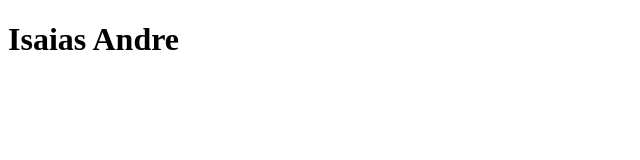
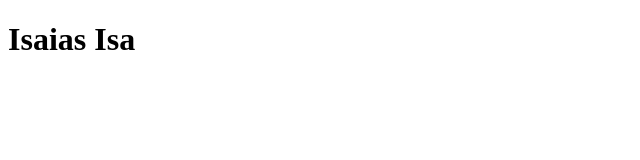
Before and after one commit to allys00/git-cuca, a plain HTML site: page isaias-roberio.html in a window 1280 px wide. Shown: the full height of the page, 0-640 px from the left. Drawn offline with Linux system fonts and the light colour scheme.

Commit message:
Troquei titulo

```diff
--- a/isaias-roberio.html
+++ b/isaias-roberio.html
@@ -6,6 +6,6 @@
   <title>Cuca Barra</title>
 </head>
 <body>
-  <h1>Isaias Andre</h1>
+  <h1>Isaias Isa</h1>
 </body>
 </html>
```
